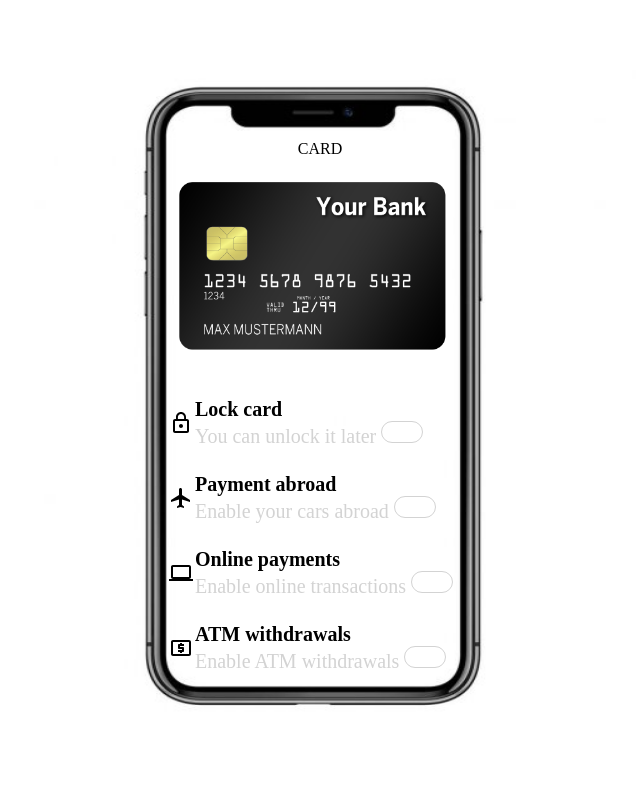
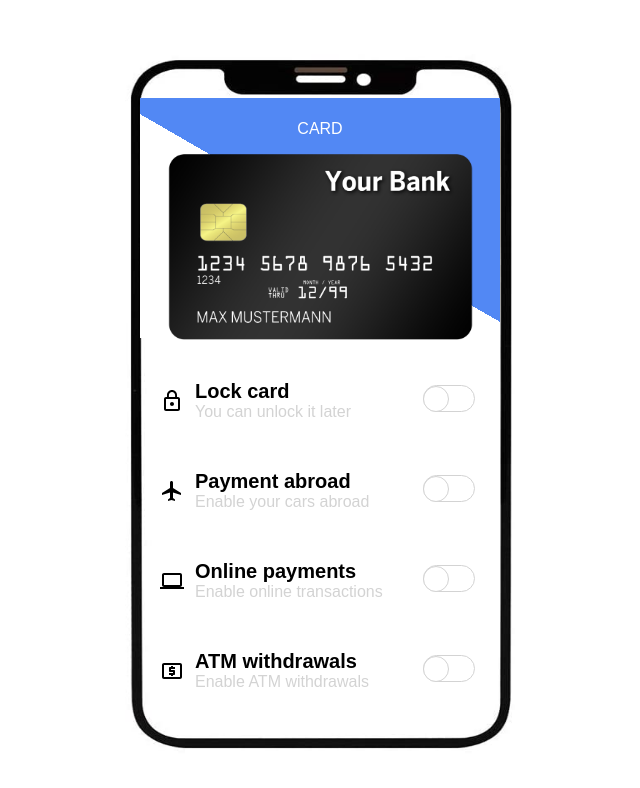
Before and after one commit to Habibulloh-Gulomov/assets2, a plain HTML site: page index.html in a window 1280 px wide. Shown: the whole page, without its empty margins (320-960 px from the left). Drawn offline with Linux system fonts and the light colour scheme.

Commit message:
fixed switch button

```diff
--- a/index.html
+++ b/index.html
@@ -12,25 +12,41 @@
   <div class="phone">CARD
     <div class="cover">
       <form class="form" action="https://echo.htmlacademy.ru/courses" method="post">
-        <label class="form-label-first"><strong>Lock card</strong><br> You can unlock it later
+        <label class="form-label-first"><p class="form-text-first">
+          <strong>Lock card</strong><br> You can unlock it later
+        </p>
           <input class="form-input visually-hidden" type="checkbox" >
           </input>
-          <span class="form-span"></span>
+          <span class="form-span">
+            <span class="span-inner"></span>
+          </span>
         </label>
-        <label class="form-label-second"><strong>Payment abroad</strong><br> Enable your cars abroad
+        <label class="form-label-second"><p class="form-text-second">
+          <strong>Payment abroad</strong><br> Enable your cars abroad
+        </p>
           <input class="form-input visually-hidden" type="checkbox" >
           </input>
-          <span class="form-span"></span>
+          <span class="form-span">
+            <span class="span-inner"></span>
+          </span>
         </label>
-        <label class="form-label-third"><strong>Online payments</strong><br> Enable online transactions
+        <label class="form-label-third"><p class="form-text-third">
+          <strong>Online payments</strong><br> Enable online transactions
+        </p>
           <input class="form-input visually-hidden" type="checkbox" >
           </input>
-          <span class="form-span"></span>
+          <span class="form-span">
+            <span class="span-inner"></span>
+          </span>
         </label>
-        <label class="form-label-fourth"><strong>ATM withdrawals</strong><br> Enable ATM withdrawals
-          <input class="form-input visually-hidden visually-hidden" type="checkbox" >
+        <label class="form-label-fourth"><p class="form-text-fourth">
+          <strong>ATM withdrawals</strong><br> Enable ATM withdrawals
+        </p>
+          <input class="form-input visually-hidden" type="checkbox" >
           </input>
-          <span class="form-span"></span>
+          <span class="form-span">
+            <span class="span-inner"></span>
+          </span>
         </label>
       </form>
     </div>
--- a/styles.css
+++ b/styles.css
@@ -8,19 +8,24 @@
   width: 1px;
 }
 
+body{
+  font-family: "Arial" , sans-serif;
+}
+
 
 .phone{
+  color: white;
+  font-weight: 600px;
   position: relative;
   margin: 50px auto;
-  padding-top:90px ;
+  padding-top:70px ;
   text-align: center;
-  width: 750px;
+  width: 390px;
   height: 650px;
-  background-image:url('./img/card.png') ,url('./img/depositphotos_167253388-stock-illustration-high-detail-phone-front-side.jpg');
+  background-image:url('./img/card.png') ,  linear-gradient(30deg , white 0% ,white 50%, #5288F4 50% , #5288F4 100%) ,url('./img/download.jpg') ;
   background-repeat: no-repeat;
-  background-size: 290px 190px , 750px 650px;
-  background-position:48% 22% ;
-
+  background-size: 330px 210px , 360px 240px , 390px 700px ;
+  background-position:48% 18% , 50% 10%  ;
 }
 
 
@@ -30,58 +35,82 @@
   margin-top: 240px;
 }
 
-.form-label-first{
+.form-label-first , .form-label-second , .form-label-third , .form-label-fourth {
+  display: flex;
+  justify-content: space-between;
+  align-items: center;
+  width: 350px;
+  height: 90px;
+}
+
+.form-text-first{
+  padding: 0;
+  margin: 0;
   text-align: left;
   color: lightgray;
-  margin-bottom: 25px;
-  padding-left: 250px;
+  margin-bottom: 45px;
+  margin-left: 35px;
+  padding-left: 35px;
   background-image: url('./img/lock.svg');
   background-repeat: no-repeat;
-  background-position:top 50% left 224px;
-  font-size: 20px;
+  background-position:top 50% left 0px;
+  font-size: 16px;
 }
 
-.form-label-second{
+.form-text-second{
+  margin: 0;
   text-align: left;
   color: lightgray;
-  margin-bottom: 25px;
-  padding-left: 250px;
+  margin-bottom: 45px;
+  margin-left: 35px;
+  padding-left: 35px;
   background-image: url('./img/plane.svg');
   background-repeat: no-repeat;
-  background-position:top 50% left 224px;
-  font-size: 20px;
+  background-position:top 50% left 0px;
+  font-size: 16px;
 }
 
-.form-label-third{
+.form-text-third{
+  margin: 0;
   text-align: left;
   color: lightgray;
-  margin-bottom: 25px;
-  padding-left: 250px;
+  margin: 0;
+  padding: 0;
+  margin-bottom: 45px;
+  margin-left: 35px;
+  padding-left: 35px;
   background-image: url('./img/laptop.svg');
   background-repeat: no-repeat;
-  background-position:top 50% left 224px;
-  font-size: 20px;
+  background-position:top 50% left 0px;
+  font-size: 16px;
 }
 
-.form-label-fourth{
+.form-text-fourth{
+  margin: 0;
   text-align: left;
   color: lightgray;
-  margin-bottom: 25px;
-  padding-left: 250px;
+  margin-bottom: 45px;
+  margin-left: 35px;
+  padding-left: 35px;
   background-image: url('./img/atm.svg');
   background-repeat: no-repeat;
-  background-position:top 50% left 224px;
-  font-size: 20px;
+  background-position:top 50% left 0px;
+  font-size: 16px;
 }
 
 strong{
   color: black;
+  font-size: 20px;
+  font-weight: 500px;
 }
 
 .form-span{
   display: inline-block;
-  width: 40px;
-  height: 20px;
+  margin-bottom: 50px;
+  justify-content: space-between;
+  position: relative;
+  width: 50px;
+  height: 25px;
   border: 1px solid lightgray;
   border-radius: 20px;
 }
@@ -89,3 +118,20 @@ strong{
 .form-input:checked ~ .form-span{
   background-color: #5288F4;
 }
+
+.span-inner{
+  display: inline-block;
+  position: absolute;
+  left: -1px;
+  display: inline-block;
+  height: 24px;
+  width: 24px;
+  border-radius: 50%;
+  border: 1px solid lightgray;
+  background-color: #fff;
+
+}
+
+.form-input:checked ~  .form-span > .span-inner{
+  right: 0px;
+}
```
Also changed, not shown: img/download.jpg (added).
